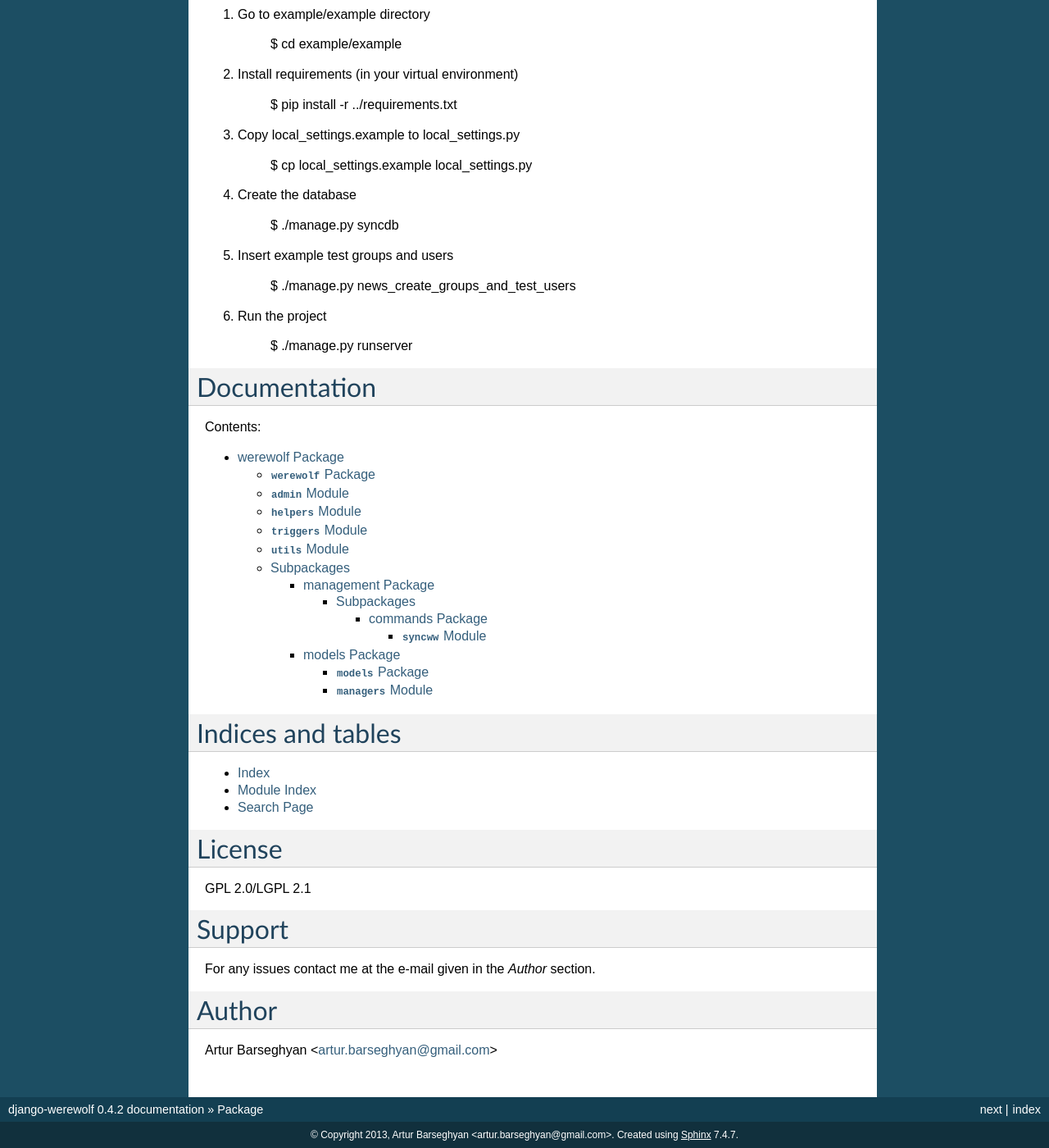
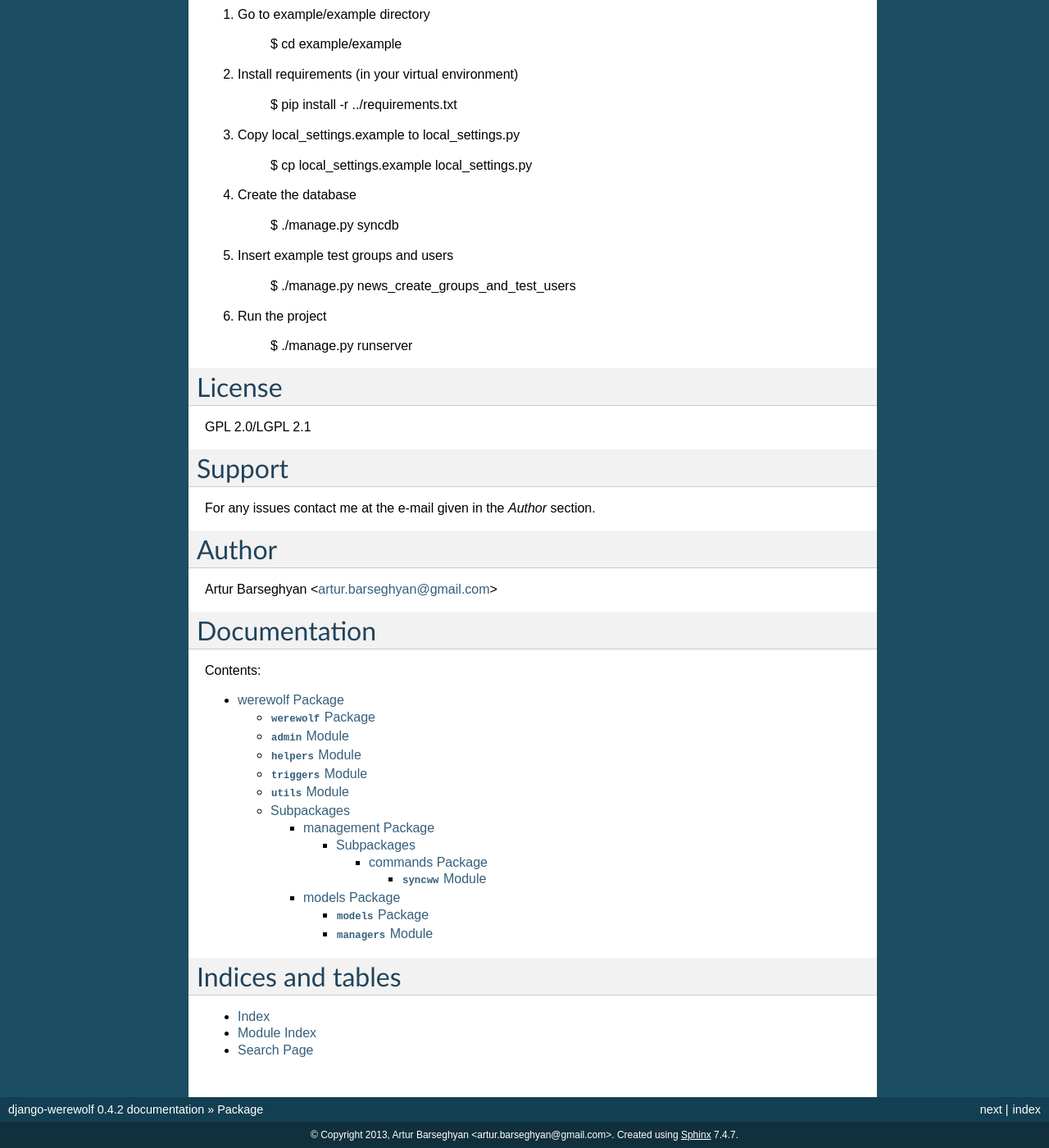
Before and after one commit to barseghyanartur/django-werewolf, a Sphinx documentation site: the page built from docs/index.rst, in a window 1280 px wide and 1400 px high, scrolled down 5754 px. Shown: the whole window at 82% size. Built offline with Sphinx 7.4.7, drawn with Linux system fonts in a browser that asks for light colours; some of the changed lines change nothing that is shown; some of the changed text lies outside the part shown.

Commit message:
docs updated

```diff
--- a/docs/index.rst
+++ b/docs/index.rst
@@ -9,7 +9,7 @@ Item publishing workflow for Django (fully integrated into Django admin).
 Prerequisites
 ===================================
 - Django 1.5.+
-- Python 2.7.+, 3.3.+
+- Python 2.6.8+, 2.7.+, 3.3.+
 
 Installation
 ==================================
@@ -81,7 +81,7 @@ the `django-werewolf-example-app-install.sh`.
 
 Go to the backend and test the app.
 
-- URL: http://127.0.0.1:8000/admin/news/newsitem/
+- URL: http://127.0.0.1:8001/admin/news/newsitem/
 - Admin username: admin
 - Admin password: test
 - Chief Editor username: chief_editor
@@ -322,6 +322,18 @@ https://github.com/barseghyanartur/django-werewolf/tree/stable/example
 
     $ ./manage.py runserver
 
+License
+==================================
+GPL 2.0/LGPL 2.1
+
+Support
+==================================
+For any issues contact me at the e-mail given in the `Author` section.
+
+Author
+==================================
+Artur Barseghyan <artur.barseghyan@gmail.com>
+
 Documentation
 ==================================
 Contents:
@@ -337,15 +349,3 @@ Indices and tables
 * :ref:`genindex`
 * :ref:`modindex`
 * :ref:`search`
-
-License
-==================================
-GPL 2.0/LGPL 2.1
-
-Support
-==================================
-For any issues contact me at the e-mail given in the `Author` section.
-
-Author
-==================================
-Artur Barseghyan <artur.barseghyan@gmail.com>
```
